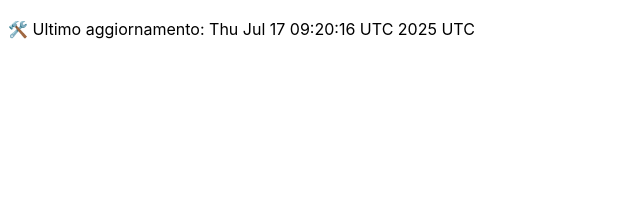
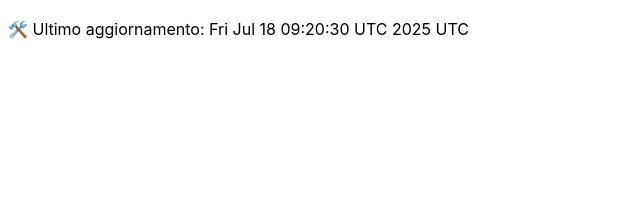
Before and after one commit to DanteTrb/DanteTrb.github.io, a Jekyll site: the page built from badges.md, in a window 1280 px wide. Shown: the top 212 px of the page, without its empty margins (0-640 px from the left). Built offline with Jekyll 4.4.1, drawn with Linux system fonts in a browser that asks for light colours; our own code applies the rules of GitHub Pages for plain Markdown files.

Commit message:
🛠️ Aggiornamento automatico badge

```diff
--- a/badges.md
+++ b/badges.md
@@ -1 +1 @@
-🛠️ Ultimo aggiornamento: Thu Jul 17 09:20:16 UTC 2025 UTC
+🛠️ Ultimo aggiornamento: Fri Jul 18 09:20:30 UTC 2025 UTC
```
